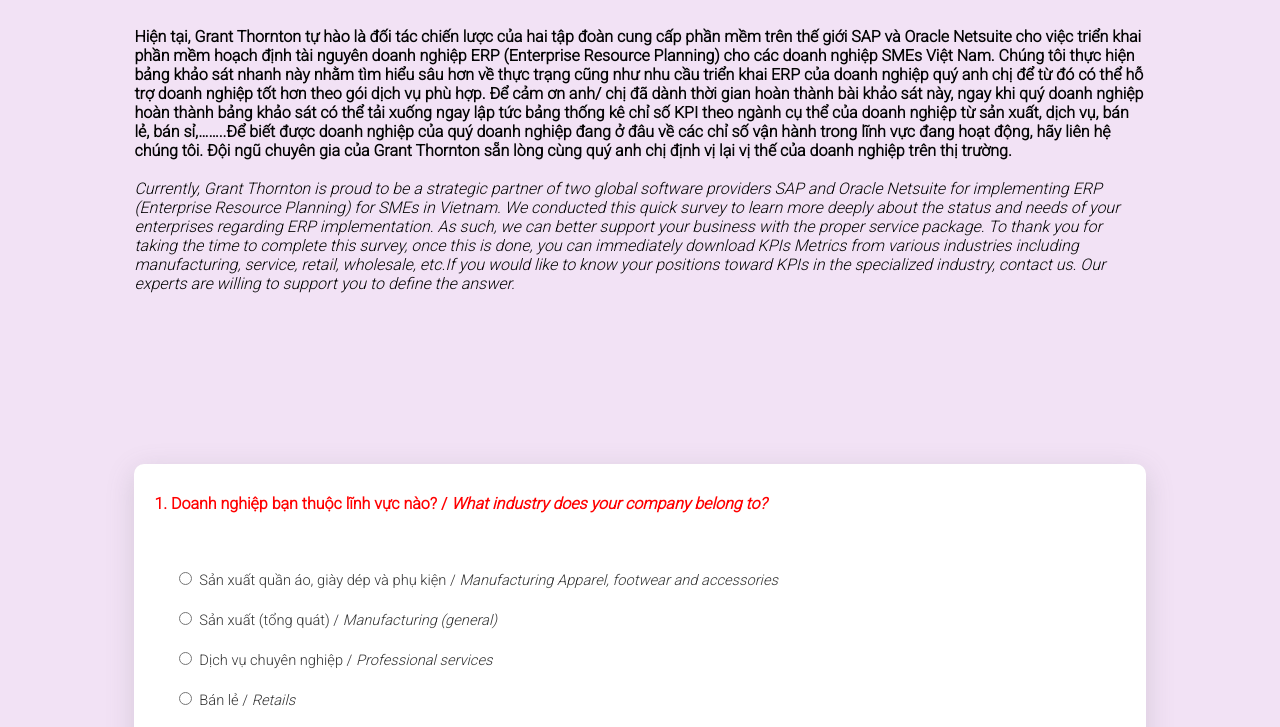
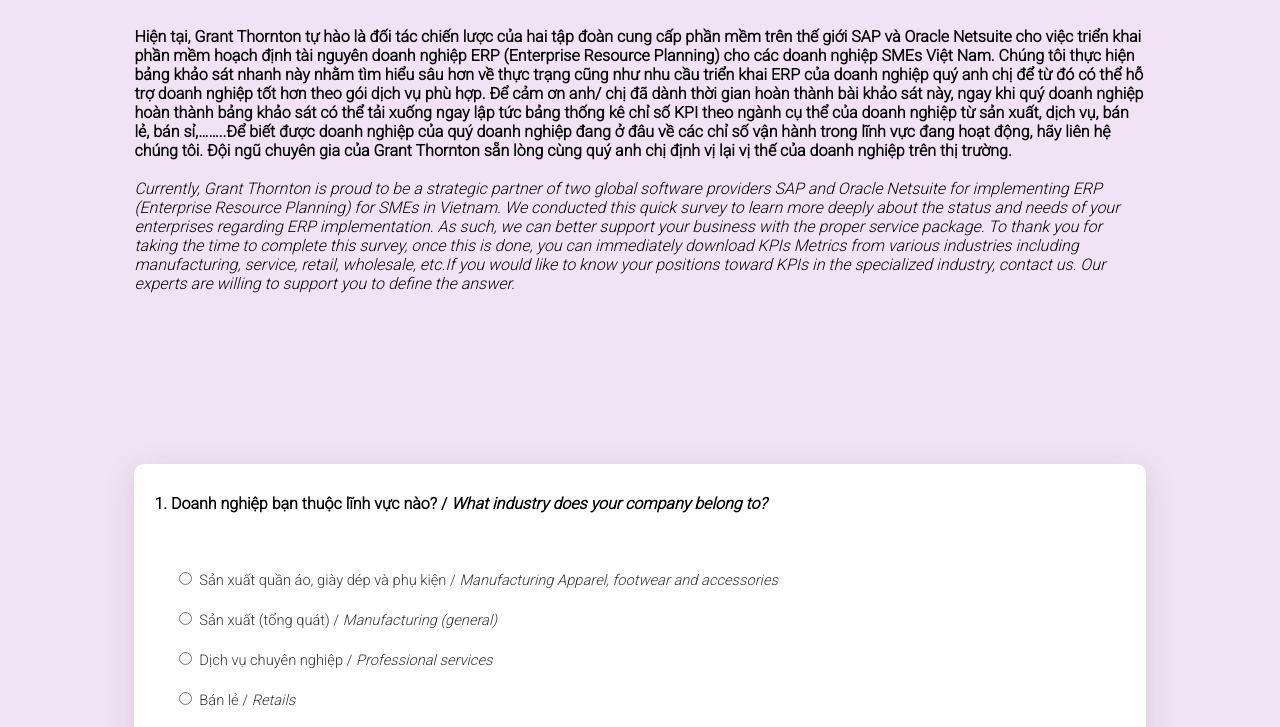
Before and after one commit to Qischer/gt-survey-firebase, a website with bundled scripts: page public/index.html in a window 1280 px wide. Shown: the part 360-1087 px from the top of the page. Built offline with nearby package versions, Linux system fonts and the light colour scheme; no server answers; files whose address does not match are found by name.

Commit message:
fix typo

```diff
--- a/public/index.html
+++ b/public/index.html
@@ -55,7 +55,7 @@
         <div class="container reveal fade-bottom">
             <div class = "qlist">
                 <div class = "question" id = "q1">
-                    <p style = "color: red ">1. Doanh nghiệp bạn thuộc lĩnh vực nào? / <i>What industry does your company belong to? </i></p>
+                    <p>1. Doanh nghiệp bạn thuộc lĩnh vực nào? / <i>What industry does your company belong to? </i></p>
                     <div class = "multi-choice">
                         <div class = "btn_wrapper">
                             <label class="custom-radio-btn">
```
